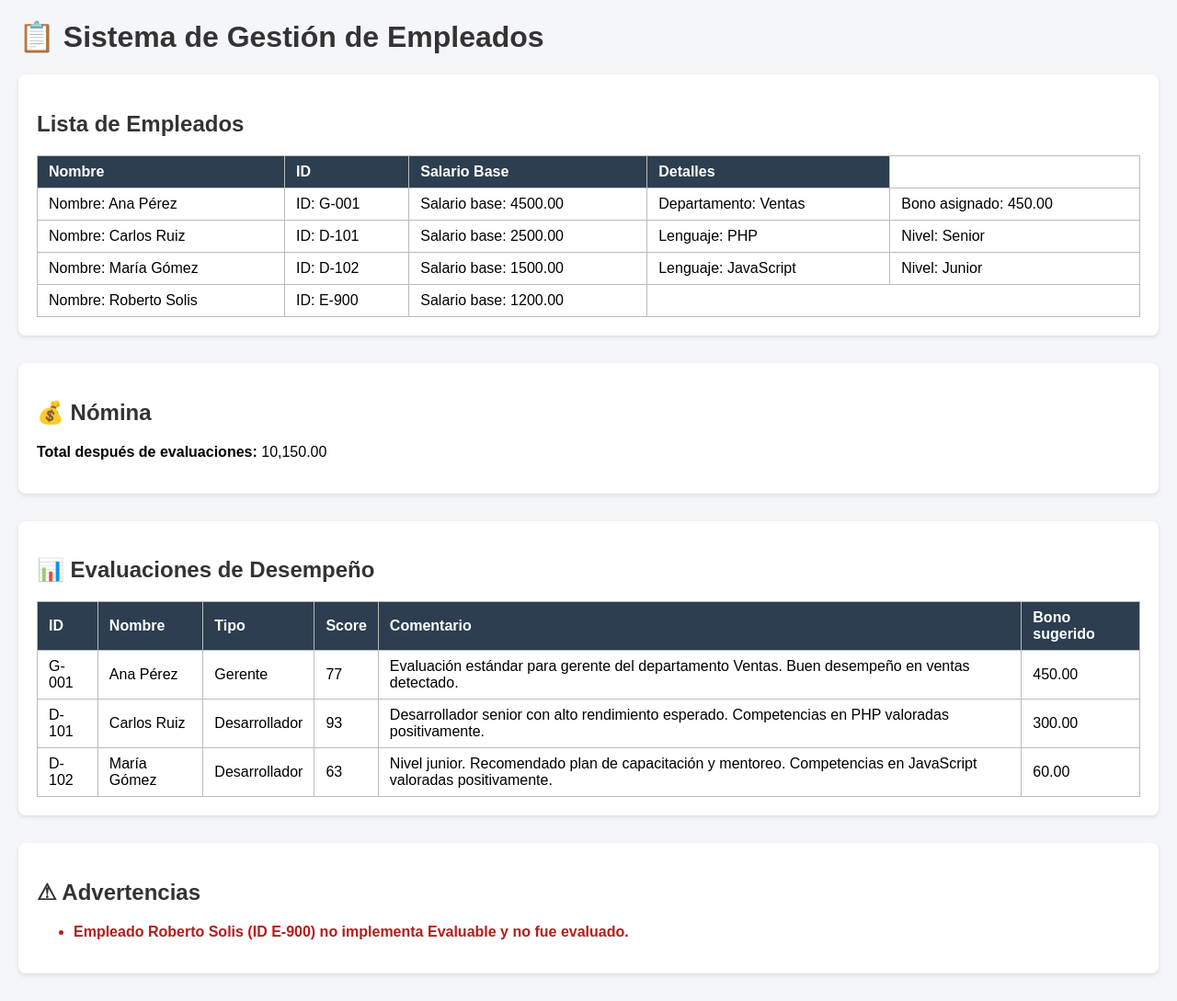
After one commit to cockysjm29-rgb/DESARROLLO_VII_JOSE_ZUNIGA, a PHP site: page /TALLERES/TALLER_4/index.php in a window 1280 px wide. The commit adds this page. Shown: the whole page at 92% size. Run offline with PHP 8.4, Linux system fonts and the light colour scheme.

Commit message:
Paso 6: Implementación del Sistema de Gestión de Empleados

```diff
--- /dev/null
+++ b/TALLERES/TALLER_4/Desarrollador.php
@@ -0,0 +1,79 @@
+<?php
+// Desarrollador.php
+require_once 'Empleado.php';
+require_once 'Evaluable.php';
+
+/**
+ * Clase Desarrollador - hereda de Empleado e implementa Evaluable
+ */
+class Desarrollador extends Empleado implements Evaluable {
+    private string $lenguajePrincipal;
+    private string $nivel; // e.g., "Junior", "Mid", "Senior"
+
+    public function __construct(string $nombre, string $idEmpleado, float $salarioBase, string $lenguajePrincipal, string $nivel) {
+        parent::__construct($nombre, $idEmpleado, $salarioBase);
+        $this->lenguajePrincipal = $lenguajePrincipal;
+        $this->nivel = $nivel;
+    }
+
+    // Getters / Setters
+    public function getLenguajePrincipal(): string {
+        return $this->lenguajePrincipal;
+    }
+
+    public function setLenguajePrincipal(string $lenguajePrincipal): void {
+        $this->lenguajePrincipal = $lenguajePrincipal;
+    }
+
+    public function getNivel(): string {
+        return $this->nivel;
+    }
+
+    public function setNivel(string $nivel): void {
+        $this->nivel = $nivel;
+    }
+
+    // Implementación de la evaluación específica para Desarrollador
+    public function evaluarDesempenio(): array {
+        // Evaluación basada en nivel
+        $nivelLower = strtolower($this->nivel);
+        switch ($nivelLower) {
+            case 'senior':
+                $score = 90;
+                $comentario = "Desarrollador senior con alto rendimiento esperado.";
+                $bono = $this->getSalarioBase() * 0.12; // 12%
+                break;
+            case 'mid':
+            case 'intermedio':
+                $score = 75;
+                $comentario = "Buen desempeño. Puede mejorar en arquitectura y revisión de código.";
+                $bono = $this->getSalarioBase() * 0.08; // 8%
+                break;
+            case 'junior':
+            default:
+                $score = 60;
+                $comentario = "Nivel junior. Recomendado plan de capacitación y mentoreo.";
+                $bono = $this->getSalarioBase() * 0.04; // 4%
+                break;
+        }
+
+        // Ajuste por lenguaje (ejemplo: lenguajes críticos pueden añadir puntos)
+        $lang = strtolower($this->lenguajePrincipal);
+        if (in_array($lang, ['php','java','python','javascript'])) {
+            $comentario .= " Competencias en {$this->lenguajePrincipal} valoradas positivamente.";
+            $score += 3;
+        }
+
+        if ($score > 100) $score = 100;
+
+        return [
+            'score' => $score,
+            'comentario' => $comentario,
+            'bono' => round($bono, 2)
+        ];
+    }
+
+    public function obtenerInformacion(): string {
+        return parent::obtenerInformacion() . " | Lenguaje: {$this->lenguajePrincipal} | Nivel: {$this->nivel}";
+    }
+}
--- /dev/null
+++ b/TALLERES/TALLER_4/Empleado.php
@@ -0,0 +1,52 @@
+<?php
+// Empleado.php
+// Clase base que representa un empleado genérico.
+
+class Empleado {
+    // Propiedades privadas (encapsulación)
+    private string $nombre;
+    private string $idEmpleado;
+    private float $salarioBase;
+
+    // Constructor
+    public function __construct(string $nombre, string $idEmpleado, float $salarioBase) {
+        $this->nombre = $nombre;
+        $this->idEmpleado = $idEmpleado;
+        $this->salarioBase = $salarioBase;
+    }
+
+    // Getters
+    public function getNombre(): string {
+        return $this->nombre;
+    }
+
+    public function getIdEmpleado(): string {
+        return $this->idEmpleado;
+    }
+
+    public function getSalarioBase(): float {
+        return $this->salarioBase;
+    }
+
+    // Setters
+    public function setNombre(string $nombre): void {
+        $this->nombre = $nombre;
+    }
+
+    public function setIdEmpleado(string $idEmpleado): void {
+        $this->idEmpleado = $idEmpleado;
+    }
+
+    public function setSalarioBase(float $salarioBase): void {
+        if ($salarioBase < 0) {
+            throw new InvalidArgumentException("El salario no puede ser negativo.");
+        }
+        $this->salarioBase = $salarioBase;
+    }
+
+    // Método para obtener información legible del empleado
+    public function obtenerInformacion(): string {
+        return sprintf("Nombre: %s | ID: %s | Salario base: %.2f",
+            $this->nombre, $this->idEmpleado, $this->salarioBase);
+    }
+}
--- /dev/null
+++ b/TALLERES/TALLER_4/Empresa.php
@@ -0,0 +1,92 @@
+<?php
+// Empresa.php
+require_once 'Empleado.php';
+require_once 'Evaluable.php';
+require_once 'Gerente.php';
+require_once 'Desarrollador.php';
+
+/**
+ * Clase Empresa - administra empleados de diferentes tipos
+ */
+class Empresa {
+    /**
+     * @var Empleado[] $empleados
+     */
+    private array $empleados = [];
+
+    // Agregar un empleado (cualquier instancia de Empleado o subclase)
+    public function agregarEmpleado(Empleado $empleado): void {
+        // Evitar IDs duplicados
+        foreach ($this->empleados as $e) {
+            if ($e->getIdEmpleado() === $empleado->getIdEmpleado()) {
+                throw new InvalidArgumentException("Ya existe un empleado con ID {$empleado->getIdEmpleado()}.");
+            }
+        }
+        $this->empleados[] = $empleado;
+    }
+
+    // Listar todos los empleados (devuelve array con información)
+    public function listarEmpleados(): array {
+        $listado = [];
+        foreach ($this->empleados as $empleado) {
+            // Si la clase define su propio obtenerInformacion, lo usamos; si no, usamos el de Empleado
+            if (method_exists($empleado, 'obtenerInformacion')) {
+                $listado[] = $empleado->obtenerInformacion();
+            } else {
+                $listado[] = $empleado->getNombre() . " | ID: " . $empleado->getIdEmpleado();
+            }
+        }
+        return $listado;
+    }
+
+    // Calcular la nómina total (salarios base + bonos asignados si existen en subclases)
+    public function calcularNominaTotal(): float {
+        $total = 0.0;
+        foreach ($this->empleados as $empleado) {
+            $total += $empleado->getSalarioBase();
+            // Si el empleado es Gerente, sumar su bono asignado
+            if ($empleado instanceof Gerente) {
+                $total += $empleado->getBonoAsignado();
+            }
+            // Si más adelante otras clases tienen bonos, se pueden detectar aquí también.
+        }
+        return $total;
+    }
+
+    /**
+     * Realiza las evaluaciones de desempeño en todos los empleados que implementen Evaluable.
+     * Devuelve un array con resultados y advertencias para los no-evaluables.
+     *
+     * @return array ['resultados' => [...], 'advertencias' => [...]]
+     */
+    public function realizarEvaluaciones(): array {
+        $resultados = [];
+        $advertencias = [];
+
+        foreach ($this->empleados as $empleado) {
+            if ($empleado instanceof Evaluable) {
+                try {
+                    $evaluacion = $empleado->evaluarDesempenio();
+                    // Si la evaluación sugiere un 'bono' y el empleado es Gerente, podemos asignarlo opcionalmente.
+                    if (isset($evaluacion['bono']) && is_numeric($evaluacion['bono']) && $empleado instanceof Gerente) {
+                        // Asignamos el bono sugerido automáticamente como ejemplo de flujo.
+                        $empleado->asignarBono(floatval($evaluacion['bono']));
+                    }
+                    $resultados[] = [
+                        'id' => $empleado->getIdEmpleado(),
+                        'nombre' => $empleado->getNombre(),
+                        'tipo' => get_class($empleado),
+                        'evaluacion' => $evaluacion
+                    ];
+                } catch (Throwable $t) {
+                    $advertencias[] = "Error evaluando {$empleado->getNombre()} (ID {$empleado->getIdEmpleado()}): " . $t->getMessage();
+                }
+            } else {
+                // Manejo de caso de intento de evaluar un empleado no-evaluable: no se ejecuta, se deja advertencia.
+                $advertencias[] = "Empleado {$empleado->getNombre()} (ID {$empleado->getIdEmpleado()}) no implementa Evaluable y no fue evaluado.";
+            }
+        }
+
+        return ['resultados' => $resultados, 'advertencias' => $advertencias];
+    }
+}
--- /dev/null
+++ b/TALLERES/TALLER_4/Evaluable.php
@@ -0,0 +1,16 @@
+<?php
+// Evaluable.php
+// Interfaz para empleados que pueden ser evaluados
+
+interface Evaluable {
+    /**
+     * Realiza la evaluación de desempeño del empleado.
+     * Debe devolver un array con al menos:
+     *  - 'score' (int o float)
+     *  - 'comentario' (string)
+     *  - 'bono' (float) opcional: monto de bono sugerido
+     *
+     * @return array
+     */
+    public function evaluarDesempenio(): array;
+}
--- /dev/null
+++ b/TALLERES/TALLER_4/Gerente.php
@@ -0,0 +1,76 @@
+<?php
+// Gerente.php
+require_once 'Empleado.php';
+require_once 'Evaluable.php';
+
+/**
+ * Clase Gerente - hereda de Empleado e implementa Evaluable
+ */
+class Gerente extends Empleado implements Evaluable {
+    private string $departamento;
+    private float $bonoAsignado = 0.0;
+
+    public function __construct(string $nombre, string $idEmpleado, float $salarioBase, string $departamento) {
+        parent::__construct($nombre, $idEmpleado, $salarioBase);
+        $this->departamento = $departamento;
+    }
+
+    // Getter / Setter departamento
+    public function getDepartamento(): string {
+        return $this->departamento;
+    }
+
+    public function setDepartamento(string $departamento): void {
+        $this->departamento = $departamento;
+    }
+
+    // Asigna un bono directo al gerente (puede usarse tras evaluación)
+    public function asignarBono(float $monto): void {
+        if ($monto < 0) {
+            throw new InvalidArgumentException("Bono no puede ser negativo.");
+        }
+        $this->bonoAsignado += $monto;
+    }
+
+    public function getBonoAsignado(): float {
+        return $this->bonoAsignado;
+    }
+
+    // Implementación de la evaluación
+    public function evaluarDesempenio(): array {
+        // Lógica simple de ejemplo: puntuación basada en salario y departamento
+        // (Solo como demostración; en producción sería más elaborada.)
+        $salario = $this->getSalarioBase();
+        // Score base: entre 50 y 90 según salario
+        $score = min(90, max(50, intval($salario / 1000 * 5) + 50));
+
+        // Ajuste por departamento (ejemplo simplificado)
+        $comentario = "Evaluación estándar para gerente del departamento {$this->departamento}.";
+        $bono = 0.0;
+        if (strtolower($this->departamento) === 'ventas') {
+            $score += 5;
+            $comentario .= " Buen desempeño en ventas detectado.";
+            $bono = $salario * 0.10; // 10% del salario como ejemplo
+        } elseif (strtolower($this->departamento) === 'operaciones') {
+            $score += 3;
+            $bono = $salario * 0.07;
+        } else {
+            $bono = $salario * 0.05;
+        }
+
+        // Normalizar score a max 100
+        if ($score > 100) $score = 100;
+
+        // No asignamos el bono automáticamente aquí, solo lo sugerimos
+        return [
+            'score' => $score,
+            'comentario' => $comentario,
+            'bono' => round($bono, 2)
+        ];
+    }
+
+    // Información extendida
+    public function obtenerInformacion(): string {
+        return parent::obtenerInformacion() . " | Departamento: {$this->departamento} | Bono asignado: " . number_format($this->bonoAsignado, 2);
+    }
+}
--- a/TALLERES/TALLER_4/Libro.php
+++ b/TALLERES/TALLER_4/Libro.php
@@ -25,8 +25,7 @@ class Libro implements Prestable {
 
 // Ejemplo de uso
 $libro = new Libro("Rayuela", "Julio Cortázar", 1963);
-//echo $libro->obtenerInformacion() . "\n";
-echo $libro->prestar() . "\n";
+echo $libro->obtenerInformacion() . "\n";
 echo "Disponible: " . ($libro->estaDisponible() ? "Sí" : "No") . "\n";
 $libro->prestar();
 echo "Disponible después de prestar: " . ($libro->estaDisponible() ? "Sí" : "No") . "\n";
--- /dev/null
+++ b/TALLERES/TALLER_4/index.php
@@ -0,0 +1,143 @@
+<?php
+// index.php
+// Demostración de uso del sistema de gestión de empleados en HTML
+
+require_once 'Empresa.php';
+
+// Crear empresa
+$miEmpresa = new Empresa();
+
+// Crear empleados
+$gerente = new Gerente("Ana Pérez", "G-001", 4500.00, "Ventas");
+$dev1 = new Desarrollador("Carlos Ruiz", "D-101", 2500.00, "PHP", "Senior");
+$dev2 = new Desarrollador("María Gómez", "D-102", 1500.00, "JavaScript", "Junior");
+$empleadoGenerico = new Empleado("Roberto Solis", "E-900", 1200.00);
+
+// Agregar empleados
+$miEmpresa->agregarEmpleado($gerente);
+$miEmpresa->agregarEmpleado($dev1);
+$miEmpresa->agregarEmpleado($dev2);
+$miEmpresa->agregarEmpleado($empleadoGenerico);
+
+// Evaluaciones
+$resultadoEvaluaciones = $miEmpresa->realizarEvaluaciones();
+
+// HTML de salida
+?>
+<!DOCTYPE html>
+<html lang="es">
+<head>
+    <meta charset="UTF-8">
+    <title>Sistema de Gestión de Empleados</title>
+    <style>
+        body {
+            font-family: Arial, sans-serif;
+            background: #f4f6f9;
+            margin: 20px;
+        }
+        h1, h2 {
+            color: #333;
+        }
+        .card {
+            background: white;
+            border-radius: 8px;
+            box-shadow: 0 2px 5px rgba(0,0,0,0.1);
+            padding: 20px;
+            margin-bottom: 30px;
+        }
+        table {
+            border-collapse: collapse;
+            width: 100%;
+            margin-top: 10px;
+        }
+        table, th, td {
+            border: 1px solid #bbb;
+        }
+        th, td {
+            padding: 8px 12px;
+            text-align: left;
+        }
+        th {
+            background: #2c3e50;
+            color: white;
+        }
+        .advertencia {
+            color: #b71c1c;
+            font-weight: bold;
+        }
+        .resaltado {
+            background: #ecf0f1;
+        }
+    </style>
+</head>
+<body>
+
+    <h1>📋 Sistema de Gestión de Empleados</h1>
+
+    <div class="card">
+        <h2>Lista de Empleados</h2>
+        <table>
+            <tr>
+                <th>Nombre</th>
+                <th>ID</th>
+                <th>Salario Base</th>
+                <th>Detalles</th>
+            </tr>
+            <?php foreach ($miEmpresa->listarEmpleados() as $info): ?>
+                <?php
+                // Separar la información para mostrarla más ordenada
+                $partes = explode("|", $info);
+                ?>
+                <tr>
+                    <?php foreach ($partes as $p): ?>
+                        <td><?= trim($p) ?></td>
+                    <?php endforeach; ?>
+                </tr>
+            <?php endforeach; ?>
+        </table>
+    </div>
+
+    <div class="card">
+        <h2>💰 Nómina</h2>
+        <p><strong>Total después de evaluaciones:</strong>
+            <?= number_format($miEmpresa->calcularNominaTotal(), 2) ?>
+        </p>
+    </div>
+
+    <div class="card">
+        <h2>📊 Evaluaciones de Desempeño</h2>
+        <table>
+            <tr>
+                <th>ID</th>
+                <th>Nombre</th>
+                <th>Tipo</th>
+                <th>Score</th>
+                <th>Comentario</th>
+                <th>Bono sugerido</th>
+            </tr>
+            <?php foreach ($resultadoEvaluaciones['resultados'] as $res): ?>
+                <tr>
+                    <td><?= $res['id'] ?></td>
+                    <td><?= $res['nombre'] ?></td>
+                    <td><?= $res['tipo'] ?></td>
+                    <td><?= $res['evaluacion']['score'] ?></td>
+                    <td><?= $res['evaluacion']['comentario'] ?></td>
+                    <td><?= number_format($res['evaluacion']['bono'], 2) ?></td>
+                </tr>
+            <?php endforeach; ?>
+        </table>
+    </div>
+
+    <?php if (!empty($resultadoEvaluaciones['advertencias'])): ?>
+    <div class="card">
+        <h2>⚠ Advertencias</h2>
+        <ul>
+            <?php foreach ($resultadoEvaluaciones['advertencias'] as $adv): ?>
+                <li class="advertencia"><?= $adv ?></li>
+            <?php endforeach; ?>
+        </ul>
+    </div>
+    <?php endif; ?>
+
+</body>
+</html>
```
Also changed, not shown: TALLERES/TALLER_4/Biblioteca.php (added, +62 -0 lines).
